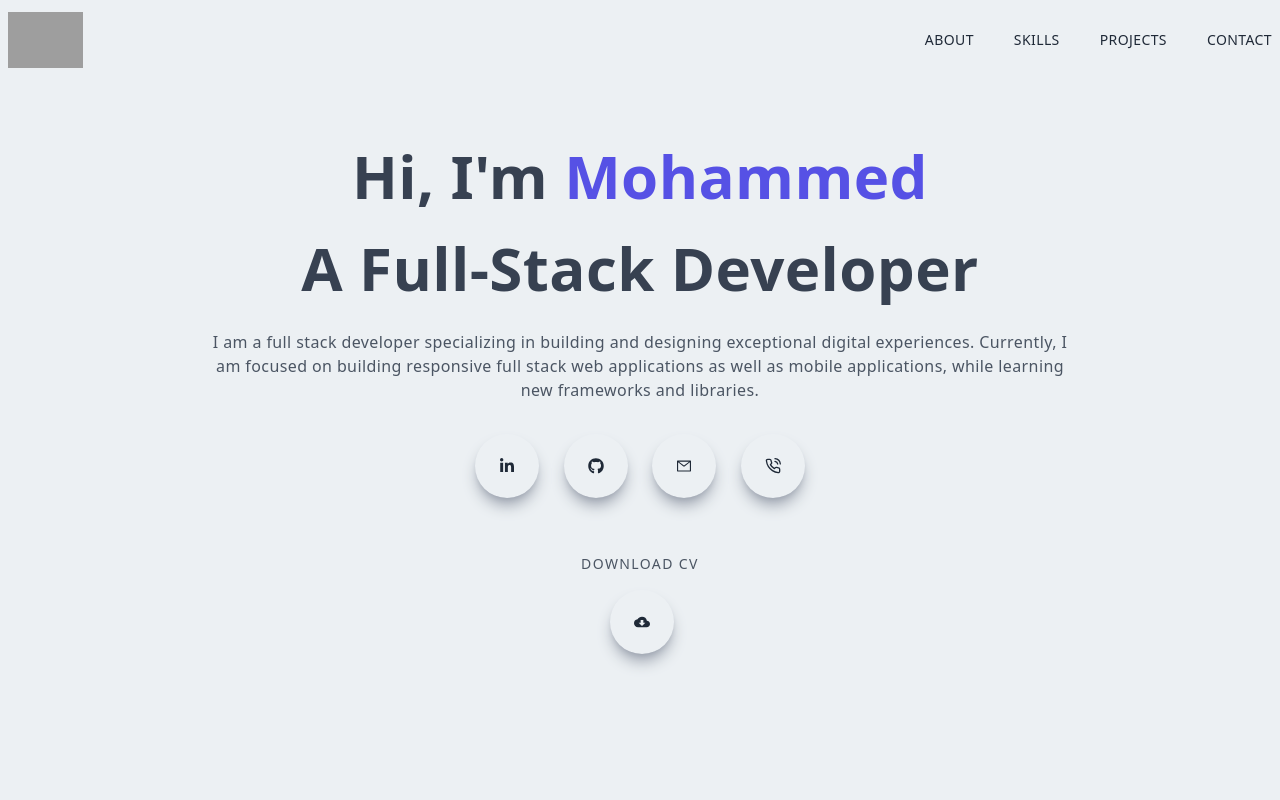
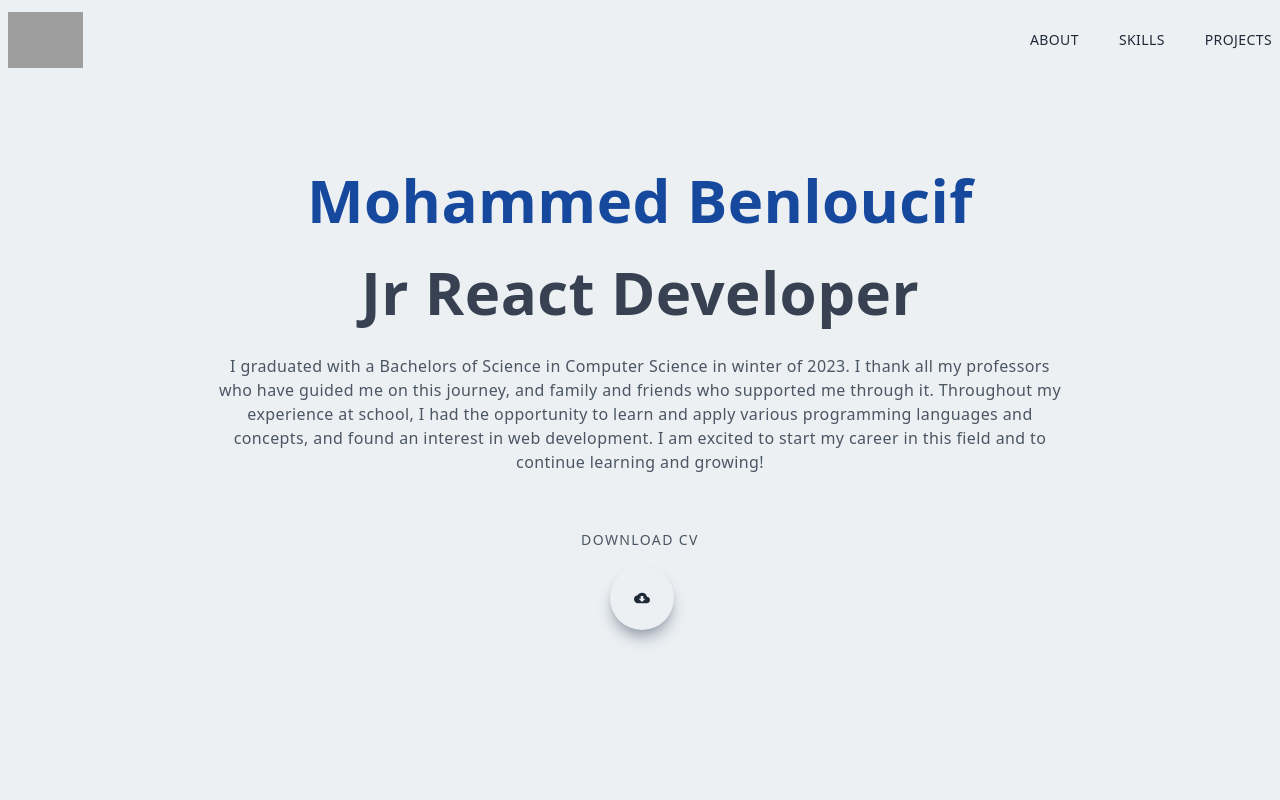
Before and after one commit to mabenlouc/portfolio-mb, a Next.js app: page / in a window 1280 px wide. Shown: the top 800 px of the page. Built offline with nearby package versions, Linux system fonts and the light colour scheme; grey boxes are pictures that could not be loaded.

Commit message:
updated portfolio, no more freelancing, only used for learning about me, skills, and projects I have worked on

```diff
--- a/components/Main.jsx
+++ b/components/Main.jsx
@@ -12,38 +12,17 @@
             <div>
 
                 <h1 className='py-4 text-gray-700'>
-                    Hi, I&apos;m <span className='text-[#5651e5]'> Mohammed </span>
+                    <span className='text-[#16489E]'> Mohammed Benloucif </span>
                 </h1>
                 <h1 className='py-4 text-gray-700'>
-                    A Full-Stack Developer
+                    Jr React Developer
                 </h1>
                 <p className='py-4 text-gray-600 max-w-[70%] m-auto'>
-                    I am a full stack developer specializing in building and designing exceptional
-                    digital experiences. Currently, I am focused on building responsive full stack
-                    web applications as well as mobile applications, while learning new frameworks and libraries.
+                    I graduated with a Bachelors of Science in Computer Science in winter of 2023. I thank all my professors who have guided me on this journey, and family and friends who supported me through it. Throughout my experience at school,
+                    I had the opportunity to learn and apply various programming languages and concepts, and found an interest in web development.
+                    I am excited to start my career in this field and to continue learning and growing!
+
                 </p>
-                <div className='flex items-center justify-between max-w-[330px] m-auto py-4'>
-                    <a
-                        href='http://linkedin.com/in/mabenlouc'
-                        className='rounded-full shadow-lg shadow-gray-400 p-6 cursor-pointer hover:scale-110 ease-in duration-300'>
-                        <FaLinkedinIn />
-                    </a>
-                    <a
-                        href='https://github.com/mabenlouc'
-                        className='rounded-full shadow-lg shadow-gray-400 p-6 cursor-pointer hover:scale-110 ease-in duration-300'>
-                        <FaGithub />
-                    </a>
-                    <a
-                        href='mailto:mabenlouc@gmail.com'
-                        className='rounded-full shadow-lg shadow-gray-400 p-6 cursor-pointer hover:scale-110 ease-in duration-300'>
-                        <AiOutlineMail />
-                    </a>
-                    <a
-                        href='tel:+1 734 730 7284'
-                        className='rounded-full shadow-lg shadow-gray-400 p-6 cursor-pointer hover:scale-110 ease-in duration-300'>
-                        <FiPhoneCall />
-                    </a>
-                </div>
 
                 <p className='uppercase text-sm pt-10 tracking-widest text-gray-600'>Download CV</p>
                 <div className='flex items-center justify-between max-w-[60px] m-auto py-4'>
--- a/components/Navbar.jsx
+++ b/components/Navbar.jsx
@@ -66,9 +66,6 @@
               <Link href='/#projects'>
                 <li className='ml-10 text-sm uppercase hover:border-b'>Projects</li>
               </Link>
-              <Link href='/#contact'>
-                <li className='ml-10 text-sm uppercase hover:border-b'>Contact</li>
-              </Link>
             </ul>
             <div onClick={handleNav} className='md:hidden'>
               <AiOutlineMenu style={{color: `${linkColor}`}} size={25} />
@@ -109,38 +106,8 @@
           <Link href='/#projects'>
           <li onClick={()=> setNav(false)} className='py-4 text-sm'>Projects</li>
           </Link>
-          <Link href='/#contact'>
-          <li onClick={()=> setNav(false)} className='py-4 text-sm'>Contact</li>
-          </Link>
         </ul>
-        <div className='pt-40'>
-          <p className='uppercase tracking-widest text-[#5651e5]'>
-            Let&apos;s Connect
-          </p>
-          <div className='flex items-center justify-between my-4 w-full sm:w-[80%]'>
-            <a
-              href='http://linkedin.com/in/mabenlouc'
-              className='rounded-full shadow-lg shadow-gray-400 p-3 cursor-pointer hover:scale-105 ease-in duration-300'>
-              <FaLinkedinIn />
-            </a>
-            <a
-              href='https://github.com/mabenlouc'
-              className='rounded-full shadow-lg shadow-gray-400 p-3 cursor-pointer hover:scale-105 ease-in duration-300'>
-              <FaGithub />
-            </a>
-            <a
-              href='mailto:mabenlouc@gmail.com'
-              className='rounded-full shadow-lg shadow-gray-400 p-3 cursor-pointer hover:scale-105 ease-in duration-300'>
-              <AiOutlineMail />
-            </a>
-            <a
-              href=''
-              className='rounded-full shadow-lg shadow-gray-400 p-3 cursor-pointer hover:scale-105 ease-in duration-300'>
-              <FiPhoneCall />
-            </a>
 
-          </div>
-        </div>
       </div>
       </div>
     </div>
--- a/components/ProjectItem.jsx
+++ b/components/ProjectItem.jsx
@@ -6,7 +6,7 @@
 
 const ProjectItem = ({title, technologies, backgroundImg, projectUrl}) => {
   return (
-    <div className='relative flex items-center justify-center h-auto w-full shadow-xl shadow-gray-400 rounded-xl p-4 group hover:bg-gradient-to-r from-[#5651e5] to-[#709dff]'>
+    <div className='relative flex items-center justify-center h-auto w-full shadow-xl shadow-gray-400 rounded-xl p-4 group hover:bg-gradient-to-r from-[#16489E] to-[#709dff]'>
         <iframe className='rounded-xl group-hover:opacity-10' src={backgroundImg} width='400' height='280' scrolling="no" seamless alt='/' />
         <div className='hidden group-hover:block absolute top-[50%] left-[50%] translate-x-[-50%] translate-y-[-50%]'>
             <h3 className='text-xl text-white tracking-wider text-center'>{title}</h3>
--- a/components/Projects.jsx
+++ b/components/Projects.jsx
@@ -7,8 +7,8 @@
   return (
     <div id='projects' className='w-full pt-10'>
         <div className='max-w-[1240px] mx-auto px-2 py-16'>
-            <p className='text-xl tracking-widest uppercase text-[#5651e5]'>Projects</p>
-            <h2 className='py-4'>What I&apos;ve Developed</h2>
+            <p className='text-xl tracking-widest uppercase text-[#16489E]'>Projects</p>
+
             <div className='grid md:grid-cols-2 gap-8'>
             <ProjectItem
                 title='Luxury Rentals'
--- a/components/Skills.jsx
+++ b/components/Skills.jsx
@@ -18,7 +18,7 @@
   return (
     <div id='skills' className='w-full lg:h-screen p-2 pt-24'>
         <div className='max-w-[1240px] mx-auto flex flex-col justify-center h-full'>
-            <p className='text-xl tracking-widest uppercase text-[#5651e5]'>Skills</p>
+            <p className='text-xl tracking-widest uppercase text-[#16489E]'>Skills</p>
 
             <div className='max-w-[1240px] w-full h-full mx-auto p-2 flex justify-center items-center'>
                 <h2 className='uppercase text-sm tracking-widest text-gray-600'>Front-End Development</h2>
--- a/pages/index.js
+++ b/pages/index.js
@@ -18,7 +18,7 @@
     <Main />
     <Skills />
     <Projects />
-    <Contact />
+
 
 
       </div>
```
